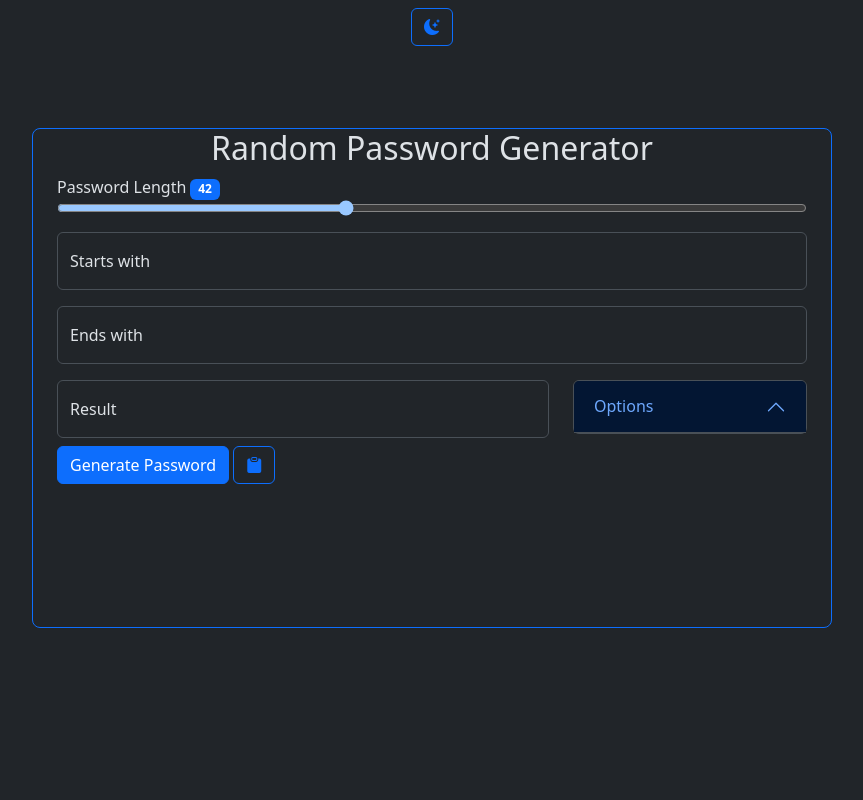
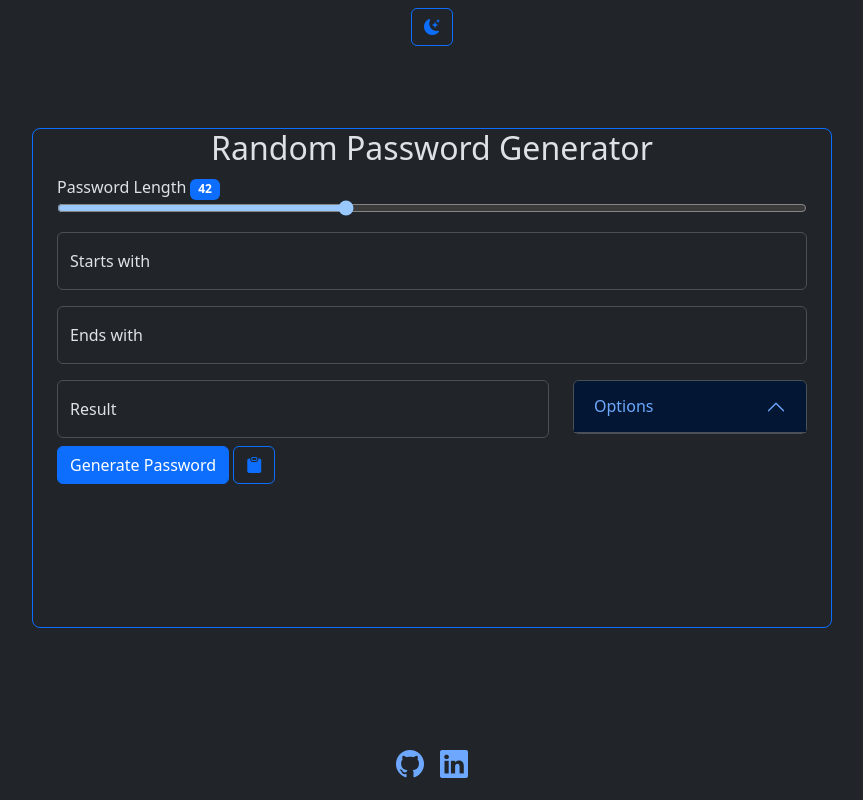
Before and after one commit to AtylaDaSilva/random-password-generator, a React (Create React App) app: page / in a window 1280 px wide. Shown: the whole page, without its empty margins (208-1071 px from the left). Built offline with nearby package versions, Linux system fonts and the light colour scheme.

Commit message:
Added social media links
* Created a 'Link' component to be used for external and internal links
* Added links to my github and linkedin pages

```diff
--- a/src/components/App.jsx
+++ b/src/components/App.jsx
@@ -1,5 +1,6 @@
 //React
 import { React, useState, useEffect } from 'react';
+import { Container } from 'react-bootstrap';
 
 //CSS
 import '../css/App.css';
@@ -8,6 +9,7 @@ import '../css/App.css';
 import PasswordForm from './forms/PasswordForm';
 import ThemeSwicther from './buttons/ThemeSwicther';
 import ToastContainer from './toasts/ToastContainer';
+import Link from './buttons/Link';
 
 export default function App(props) {
   const { bootstrap } = props.modules;
@@ -160,6 +162,24 @@ export default function App(props) {
 
       </div>
 
+      <div id='social-media-container' className='d-flex justify-content-center align-items-end flex-grow-1 mb-3'>
+        <Link
+          href="https://github.com/AtylaDaSilva"
+          tooltip={{title: "GitHub", placement: "top"}}
+          className="mx-2"
+        >
+          <i className="bi bi-github fs-3"></i>
+        </Link>
+
+        <Link
+          href="https://www.linkedin.com/in/atyla-mendes-da-silva-39a21018b/"
+          tooltip={{title: "LinkedIn", placement: "top"}}
+          className="mx-2"
+        >
+          <i className="bi bi-linkedin fs-3"></i>
+        </Link>
+      </div>
+
       {/* Bootstrap Toast */}
       <ToastContainer toastText={ toastText } />
     </div>
--- /dev/null
+++ b/src/components/buttons/Link.jsx
@@ -0,0 +1,16 @@
+import React from 'react';
+
+export default function Link({ children, href, className, tooltip }) {
+    return (
+        <a
+            href={href}
+            target='_blank'
+            className={className}
+            data-bs-toggle="tooltip"
+            data-bs-title={tooltip?.title}
+            data-bs-placement={tooltip?.placement}
+        >
+            {children}
+        </a>
+    );
+}
```
